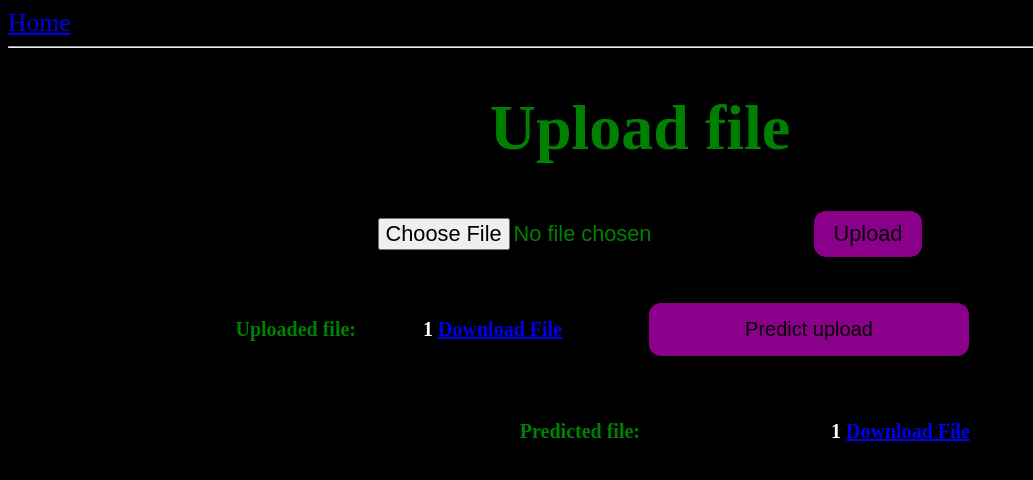
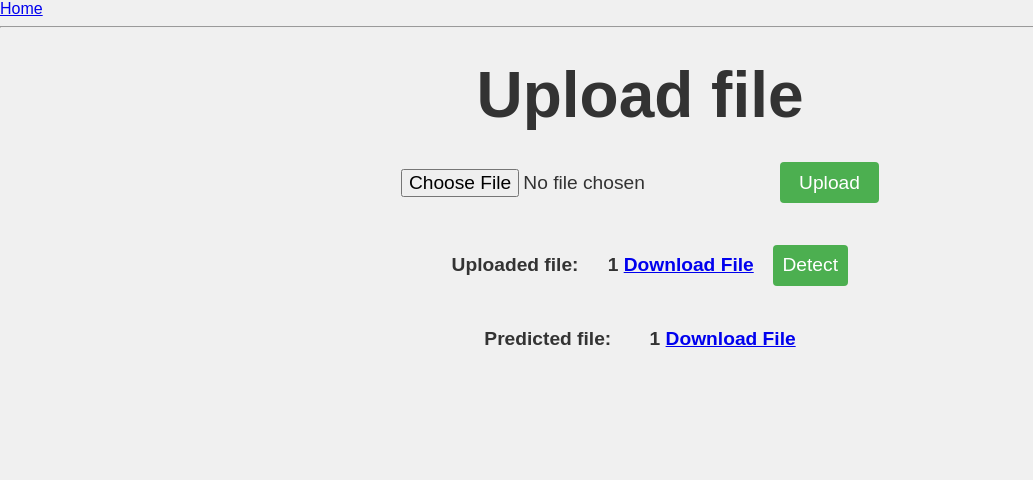
Before and after one commit to VedranCutic/ZavrsniRad, a Flask app: page /upload?filename=1&predicted=1 in a window 1280 px wide. Shown: the top 480 px of the page, without its empty margins (0-1033 px from the left). Run offline with Flask 3, Linux system fonts and the light colour scheme.

Commit message:
ZR: first finished version

```diff
--- a/hand_detector/app/routes.py
+++ b/hand_detector/app/routes.py
@@ -20,12 +20,12 @@ def index():
 
 @app.route("/webcam")
 def webcam():
-    return render_template("webcam.html", title="webcam")
+    return render_template("webcam.html", title="Webcam")
 
 
 @app.route("/webcam_trained")
 def webcam_trained():
-    return render_template("webcam_trained.html", title="webcam")
+    return render_template("webcam_trained.html", title="Webcam")
 
 
 @app.route("/upload_trained")
@@ -33,7 +33,7 @@ def upload_trained():
     filename = request.args.get("filename")
     predicted = request.args.get("predicted")
     return render_template(
-        "upload_trained.html", title="upload", filename=filename, predicted=predicted
+        "upload_trained.html", title="Upload", filename=filename, predicted=predicted
     )
 
 
@@ -47,7 +47,7 @@ def upload_trained_file():
     if file:
         filename_v = file.filename
         file.save(os.path.join(app.config["UPLOAD_FOLDER"], filename_v))
-        return redirect(url_for("upload_trained", title="upload", filename=filename_v))
+        return redirect(url_for("upload_trained", title="Upload", filename=filename_v))
 
 
 @app.route("/upload")
@@ -55,7 +55,7 @@ def upload():
     filename = request.args.get("filename")
     predicted = request.args.get("predicted")
     return render_template(
-        "upload.html", title="upload", filename=filename, predicted=predicted
+        "upload.html", title="Upload", filename=filename, predicted=predicted
     )
 
 
@@ -69,7 +69,7 @@ def upload_file():
     if file:
         filename_v = file.filename
         file.save(os.path.join(app.config["UPLOAD_FOLDER"], filename_v))
-        return redirect(url_for("upload", title="upload", filename=filename_v))
+        return redirect(url_for("upload", title="Upload", filename=filename_v))
 
 
 @app.route("/predict_upload/<filename>")
--- a/hand_detector/app/static/css/style.css
+++ b/hand_detector/app/static/css/style.css
@@ -1,96 +1,139 @@
-.header {
-    font-size: 2vw;
+/* /static/css/style.css */
+body {
+    font-family: 'Arial', sans-serif;
+    margin: 0;
+    padding: 0;
+    background-color: #f0f0f0;
+    color: #333;
 }
 
-body {
-    background-color: black;
-    color: green;
+header {
+    background-color: #4CAF50;
+    color: white;
+    text-align: center;
+    padding: 1em 0;
 }
 
 h1 {
-    color: green;
+    margin: 0;
+    margin-top: 30px;
+    text-align: center;
     font-size: 5vw;
+}
+
+h3 {
+    text-align: center;
+    margin-top: 30px;
+}
+
+main {
+    padding: 2em;
     text-align: center;
 }
 
-h2 {  text-align: center;
-}
-
-button {
-    background-color: darkmagenta;
-    font-size: 2vw;
-    padding: 15px 32px;
-    border: none;
-    border-radius: 12px;
-    margin-right: 5vw;
-}
-
-button:hover {
-    background-color: magenta;
-}
-
-
-.button-container h3 {
-margin-right: 2vw;
-
-}
-
-.button-container {
-    display: flex;
-    justify-content: center;
+h2 {
+    margin-top: 30px;
+    color: #555;
     text-align: center;
-    width: 100%;
-    max-width: 75vw;
-    margin: 3vw auto;
 }
 
 .button-wrapper {
     display: flex;
-    flex-direction: column;
-    align-items: center;
+    justify-content: center;
+    margin-top: 2em;
 }
 
+.button-container {
+    background-color: white;
+    padding: 2em;
+    margin: 0 1em;
+    box-shadow: 0 0 10px rgba(0, 0, 0, 0.1);
+    border-radius: 8px;
+    font-size: 1.5vw;
+    text-align: center;
+}
 
 .button-container2 {
+    display: flex;
+    align-items: center;
+    flex-direction: column;
+}
+
+.button-container h3 {
+    margin-top: 0;
+}
+
+button {
+    display: block;
+    width: 100%;
+    padding: 0.5em;
+    margin: 0.5em 0;
+    font-size: 1.5vw;
+    color: white;
+    background-color: #4CAF50;
+    border: none;
+    border-radius: 4px;
+    cursor: pointer;
+    transition: background-color 0.3s;
+}
+
+button:hover {
+    background-color: #45a049;
+}
+
+footer {
+    text-align: center;
+    padding: 1em 0;
+    background-color: #333;
+    color: white;
+    position: fixed;
+    width: 100%;
+    bottom: 0;
+}
+
+.script {
+    text-align: center;
+    justify-content: center;
+    display: flex;
+    font-size: 2vw;
+}
+
+.upload_file {
+    margin-top: 30px;
     display: flex;
     justify-content: center;
     align-items: center;
     width: 100%;
-    max-width: 75vw;
-    margin: 0 auto;
-    flex-wrap: wrap;
+    gap: 1em; /* Add space between the file input and the submit button */
 }
 
-.button-container2 input[type="submit"]{
-    font-size: 1.7vw;
-    border: none;
-    padding: 10px 20px;
-    border-radius: 12px;
-    background-color: darkmagenta;
+.upload_file input[type="file"] {
+    font-size: 1.5vw;
 }
 
-.button-container2 input{
-    font-size: 1.7vw;
+.upload_file input[type="submit"] {
+    font-size: 1.5vw;
+    padding: 0.5em 1em;
+    color: white;
+    background-color: #4CAF50;
     border: none;
-    padding: 10px 20px;
-    border-radius: 12px;
+    border-radius: 4px;
+    cursor: pointer;
+    transition: background-color 0.3s;
 }
 
+.upload_file input[type="submit"]:hover {
+    background-color: #45a049;
+}
 
 .upload-container {
     display: flex;
+    align-items: center;
     justify-content: center;
-    text-align: right;
-    width: 100%;
-    max-width: 75vw;
-    margin: 3vw auto;
+    margin-top: 2em;
 }
 
-.upload-container button, h3 {
-    font-size: 20px;
-    width: 25vw;
+.upload-container h3 {
+    margin: 0 1em;
+    font-size: 1.5vw;
 }
-
-.upload-container  h3 {
-   margin-left: 10px;
-}
--- a/hand_detector/app/templates/base.html
+++ b/hand_detector/app/templates/base.html
@@ -3,9 +3,9 @@
 
 <head>
     {% if title %}
-    <title>{{ title }} - H</title>
+    <title>{{ title }}</title>
     {% else %}
-    <title>Welcome to H</title>
+    <title>Welcome!</title>
     {% endif %}
     <link rel="stylesheet" href="{{ url_for('static', filename='css/style.css') }}">
 </head>
--- a/hand_detector/app/templates/index.html
+++ b/hand_detector/app/templates/index.html
@@ -1,8 +1,9 @@
 {% extends "base.html" %}
 
 {% block content %}
-<h1>Hand detection and tracking</h1>
-<h2>Here you can choose between 4 options on 2 different models.</h2>
+<h1>Hand detector</h1>
+<h2>Run a webcam detection and tracking or upload a file and download</h2>
+<h2> results on a pretrained and trained model.</h2>
 
 <div class="button-wrapper">
     <div class="button-container">
--- a/hand_detector/app/templates/upload.html
+++ b/hand_detector/app/templates/upload.html
@@ -4,7 +4,7 @@
 
 <h1>Upload file</h1>
 <div class="button-container2">
-    <form method="POST" enctype="multipart/form-data">
+    <form method="POST" enctype="multipart/form-data" class="upload_file">
         <input type="file" name="video">
         <input type="submit" value="Upload">
     </form>
@@ -15,10 +15,10 @@
 {% if filename %}
 <div class="upload-container">
     <h3 style="margin-right: 10px;">Uploaded file: </h3>
-    <h3 style="color: white;">{{ filename }} <a href="/download/{{ filename }}">Download File</a></h3>
+    <h3>{{ filename }} <a href="/download/{{ filename }}">Download File</a></h3>
     <div class="button-container2">
         <form action="{{ url_for('predict_upload', filename=filename) }}" method="get">
-            <button type="submit">Predict upload</button>
+            <button type="submit">Detect</button>
         </form>
     </div>
 </div>
@@ -28,7 +28,7 @@
 {% if predicted %}
 <div class="upload-container">
     <h3>Predicted file: </h3>
-    <h3 style="color: white;">{{ predicted }} <a href="/download_predicted/{{ predicted }}"> Download File</a></h3>
+    <h3> {{ predicted }} <a href="/download_predicted/{{ predicted }}"> Download File</a></h3>
 
 </div>
 
--- a/hand_detector/app/templates/webcam.html
+++ b/hand_detector/app/templates/webcam.html
@@ -2,10 +2,12 @@
 
 {% block content %}
 
-<h1>Run Python Script</h1>
+<h2>Activating the webcam hand tracking will open a pop-up window</h2>
+<h2>that will detect and track hand movement.</h2>
+<h3>Close it by pressing the ESC button.</h3>
 <div class="button-container2">
     <form action="{{ url_for('start_webcam') }}" method="get">
-        <button type="submit">Activate webcam hand tracking</button>
+        <button type="submit" class="script">Activate webcam hand tracking</button>
     </form>
 </div>
 
--- a/hand_detector/app/templates/webcam_trained.html
+++ b/hand_detector/app/templates/webcam_trained.html
@@ -5,7 +5,7 @@
 <h1>Run Python Script</h1>
 <div class="button-container2">
     <form action="{{ url_for('start_webcam_trained') }}" method="get">
-        <button type="submit">Activate webcam hand tracking</button>
+        <button type="submit" class="script">Activate webcam hand tracking</button>
     </form>
 </div>
 
--- a/hand_detector/upload.py
+++ b/hand_detector/upload.py
@@ -2,8 +2,6 @@ from ultralyticsplus import YOLO
 import torch
 import argparse
 import shutil
-
-model = YOLO("best.pt")
 
 
 def arguments_parser():
--- a/hand_detector/webcam.py
+++ b/hand_detector/webcam.py
@@ -44,7 +44,7 @@ if args.model == "pretrained":
 
 elif args.model == "trained":
     print("running on trained data")
-    model = YOLO("best.pt")
+    model = YOLO("best2.pt")
     model.model.names[1] = "palm"
 
 
```
Also changed, not shown: hand_detector/app/templates/upload_trained.html (+4 -4 lines), 4 other files.
